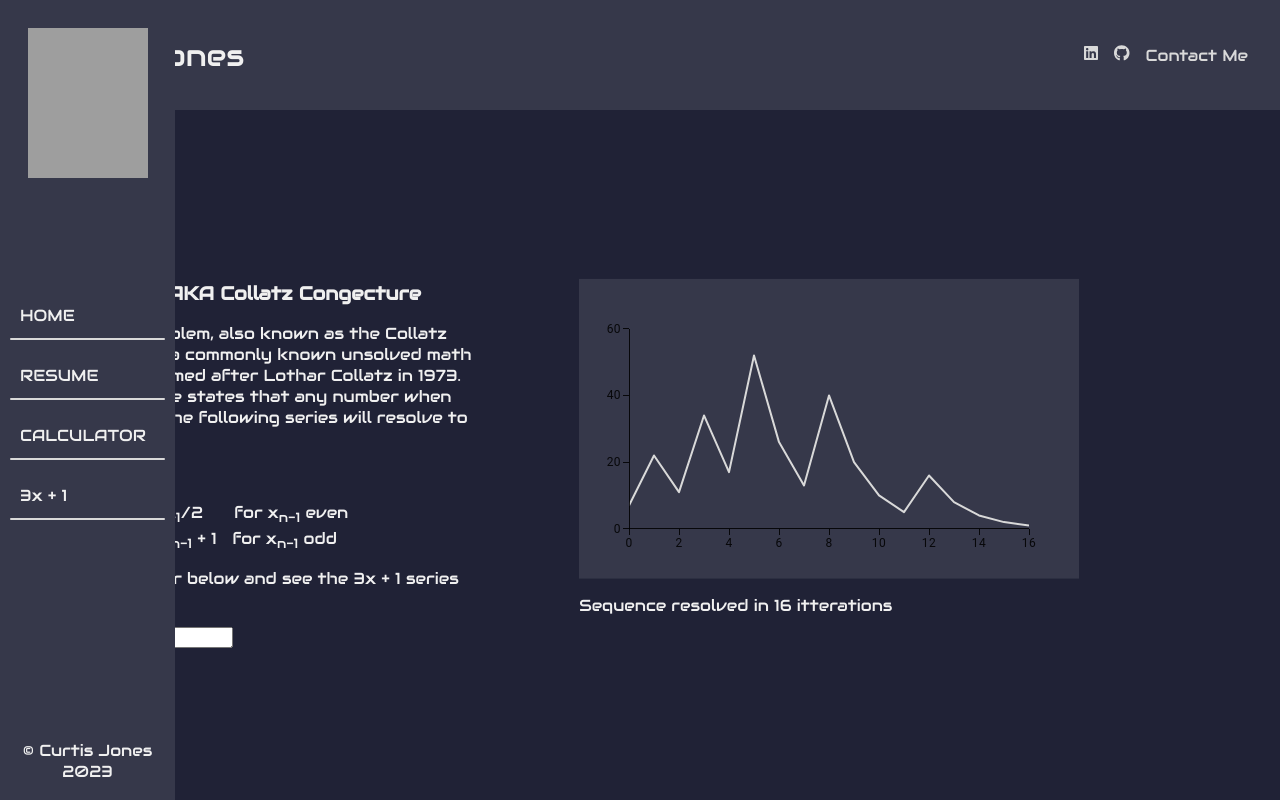
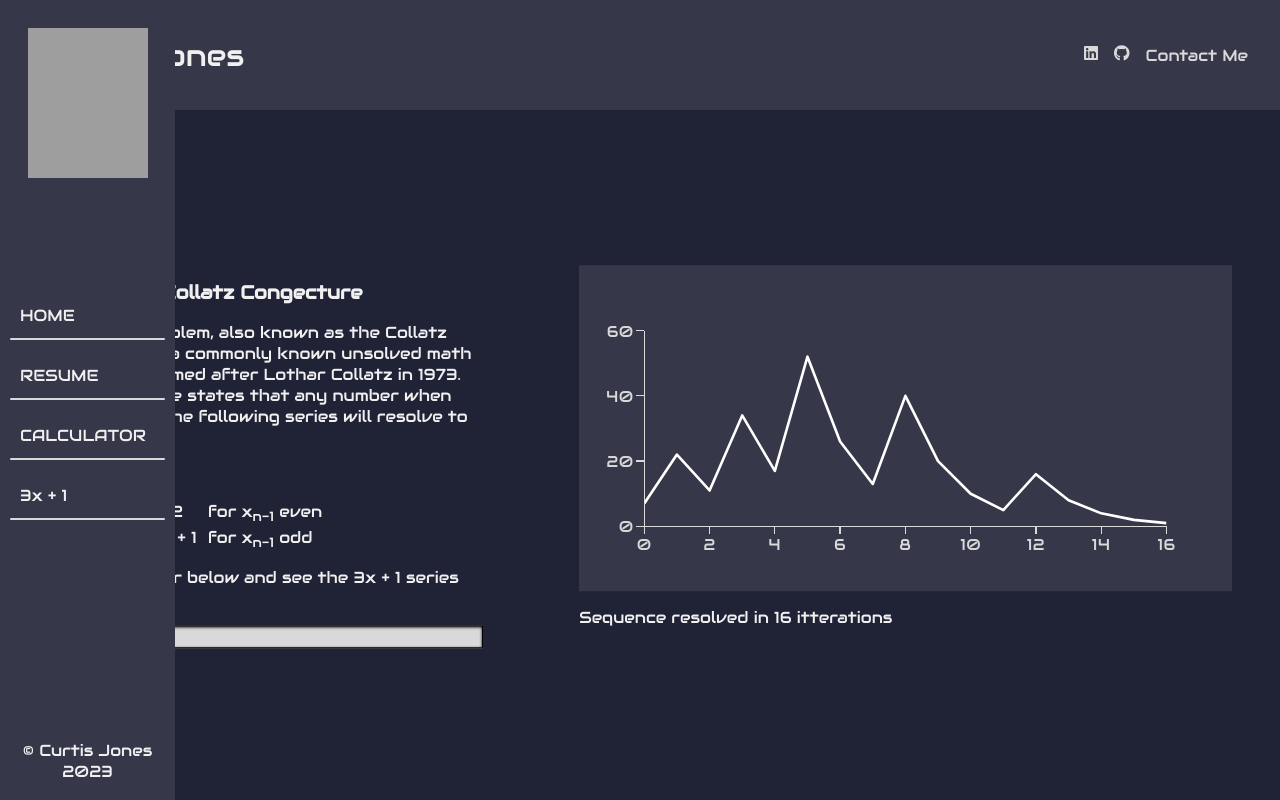
Before and after one commit to CurtisGRJones/CJResume, a React (Create React App) app in the folder app/: page /collatz in a window 1280 px wide. Built offline with nearby package versions, Linux system fonts and the light colour scheme; no server answers; grey boxes are pictures that could not be loaded.

Commit message:
Updated collatz page

```diff
--- a/app/src/components/graph/graph.module.css
+++ b/app/src/components/graph/graph.module.css
@@ -0,0 +1,18 @@
+.line-chart {
+    width: 100%;
+
+    [class*="MuiResponsiveChart-container"] {
+        width: 100%;
+        height:fit-content;
+        background-color: var(--secondary-background-color);
+    }
+
+    :global(.MuiChartsAxis-tickLabel) {
+        font-family: 'Audiowide' !important;
+        fill: var(--primary-text-color) !important;
+    }
+
+    :global(.MuiChartsAxis-tick), :global(.MuiChartsAxis-line) {
+        stroke: var(--primary-text-color) !important;
+    }
+}
--- a/app/src/components/graph/index.tsx
+++ b/app/src/components/graph/index.tsx
@@ -1,13 +1,13 @@
 import { LineChart } from '@mui/x-charts';
 import styles from './graph.module.css'
 
-interface params {
+interface PropsType {
   data: graphData
 }
 
 export const Graph = ({
   data
-}: params) => {
+}: PropsType) => {
   const xAxis: Array<number> = []
   const yAxis: Array<number> = []
 
@@ -17,21 +17,20 @@ export const Graph = ({
   });
 
   return (
+    <div className={styles['line-chart']}>
       <LineChart
         xAxis={[{ data: xAxis }]}
         series={[
           {
             data: yAxis,
-          color: 'var(--primary-text-color)',
+            color: 'var(--tertiary-text-color)',
             curve: 'linear',
             showMark: false
           },
         ]}
         width={500}
-      height={300}
-      sx={{
-        backgroundColor: 'var(--secondary-background-color)',
-      }}
+        height={250}
       />
+    </div>
   )
 };
--- a/app/src/components/index.tsx
+++ b/app/src/components/index.tsx
@@ -1,5 +1,6 @@
 import { AnchorButton } from './anchorButton'
 import { Graph } from './graph'
+import { Input } from './input'
 import { Layout } from './layout'
 import { NavigationBar } from './navigationBar'
 import { Spinner } from './spinner'
@@ -7,6 +8,7 @@ import { Spinner } from './spinner'
 export {
     AnchorButton,
     Graph,
+    Input,
     Layout,
     NavigationBar,
     Spinner
--- /dev/null
+++ b/app/src/components/input/index.tsx
@@ -0,0 +1,11 @@
+import { InputHTMLAttributes } from 'react';
+import styles from './input.module.css'
+import { InputProps, Input as MuiInput } from '@mui/material';
+
+export const Input = (props: InputProps/*InputHTMLAttributes<HTMLInputElement>*/) => {
+  return (
+    <div className={styles[`${props.type || 'text'}-input`]}>
+      <MuiInput  {...props} />
+    </div>
+  )
+};
--- /dev/null
+++ b/app/src/components/input/input.module.css
@@ -0,0 +1,28 @@
+.number-input,
+.text-input {
+    min-height: fit-content;
+    width: 100%;
+
+    ::-webkit-inner-spin-button {
+        -webkit-appearance: none;
+    }
+
+    :global(.MuiInputBase-root) {
+        width: 100%;
+    }
+
+    :global(.MuiInputBase-input) {
+        color: black;
+        background-color: var(--primary-text-color);
+        font-family: 'Audiowide';
+        border: 1px solid black;
+        box-shadow: inset 0 1px 3px black;
+        box-sizing: border-box;
+        padding-left: 10px;
+        width: 100%;
+    }
+
+    :global(.MuiInput-underline):after {
+        border-bottom: 2px solid black;
+    }
+}
--- a/app/src/pages/collatz/collatz.module.css
+++ b/app/src/pages/collatz/collatz.module.css
@@ -1,14 +1,11 @@
 .content {
     position: relative;
-    width: 40%;
     padding: 3rem;
-    height: 100%;
 }
 
 .graph {
     position: relative;
     width: 60%;
-    height: 100%;
     padding:3rem;
 }
 
@@ -16,10 +13,11 @@
     position: relative;
     height: 50px;
     margin-bottom: 1rem;
+    white-space: nowrap;
 
     .left {
         position: absolute;
-        top: 29px;
+        top: 27px;
         transform: translateY(-50%);
         left: 0;
         padding: 0;
@@ -39,7 +37,7 @@
 
     .top {
         position: absolute;
-        left: 100px;
+        left: 80px;
         top: 0;
         padding: 0;
         margin: 0;
@@ -48,11 +46,21 @@
 
     .bot {
         position: absolute;
-        left: 100px;
+        left: 80px;
         bottom: 0;
         padding: 0;
         margin: 0;
         font-family: 'Audiowide';
+    }
+
+    .for {
+        position: absolute;
+        width: fit-content;
+        top: inherit;
+        bottom: inherit;
+        left: 80px;
+        padding: 0;
+        margin: 0;
     }
 }
 
@@ -64,10 +72,22 @@
         display: flex;
         align-items: center;
     }
+    .content {
+        width: 40%;
+    }
+    .graph {
+        width: 60%;
+    }
 }
 
 @media all and (max-width: 1000px) {
     .collatz {
         display: block;
     }
+    .content {
+        width: calc(100% - 6rem);
+    }
+    .graph {
+        width: calc(100% - 6rem);
+    }
 }
--- a/app/src/pages/collatz/index.tsx
+++ b/app/src/pages/collatz/index.tsx
@@ -1,5 +1,5 @@
 import { ChangeEvent, useEffect, useState } from 'react'
-import { Graph } from '../../components'
+import { Graph, Input } from '../../components'
 import styles from './collatz.module.css'
 
 export const Collatz = () => {
@@ -47,7 +47,7 @@ export const Collatz = () => {
         <div className={styles['collatz']}>
             <div className={styles['content']}>
                 <div className={styles['title']}>
-                    <h3> [WIP] 3x + 1 AKA Collatz Congecture </h3>
+                    <h3> 3x + 1 AKA Collatz Congecture </h3>
                 </div>
                 <div className={styles['description']}>
                     <p> The 3x + 1 problem, also known as the Collatz Conjecture is a commonly known unsolved math conjecture named after Lothar Collatz in 1973.
@@ -56,13 +56,13 @@ export const Collatz = () => {
                     <div className={styles['equation']}>
                         <p className={styles['left']}> x<sub>n</sub> = </p>
                         <p className={styles['bracket']}>{'{'}</p>
-                        <pre className={styles['top']}>x<sub>n-1</sub>/2      for x<sub>n-1</sub> even</pre>
-                        <pre className={styles['bot']}>3x<sub>n-1</sub> + 1   for x<sub>n-1</sub> odd </pre>
+                        <p className={styles['top']}>x<sub>n-1</sub>/2 <p className={styles['for']}>for x<sub>n-1</sub> even</p></p>
+                        <p className={styles['bot']}>3x<sub>n-1</sub> + 1 <p className={styles['for']}>for x<sub>n-1</sub> odd </p></p>
                     </div>
                     <p> Input a number below and see the 3x + 1 series on the graph </p>
                 </div>
                 <div className={styles['input']}>
-                    <input type='number' defaultValue={defaultValue} onChange={onChange} />
+                    <Input type='number' defaultValue={defaultValue} onChange={onChange} />
                 </div>
             </div>
             <div className={styles['graph']}>
```
Lines whose indentation alone changed are shown as unchanged.
